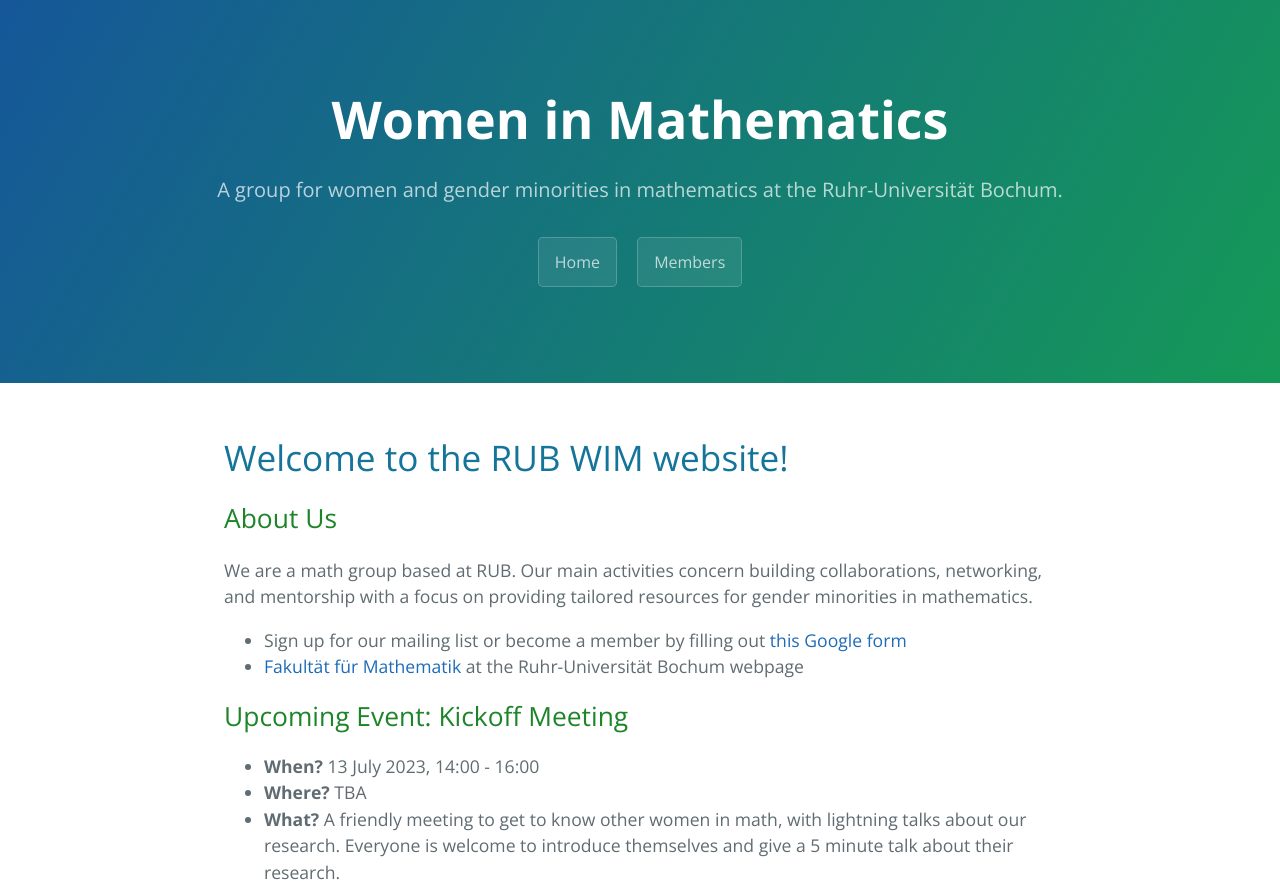
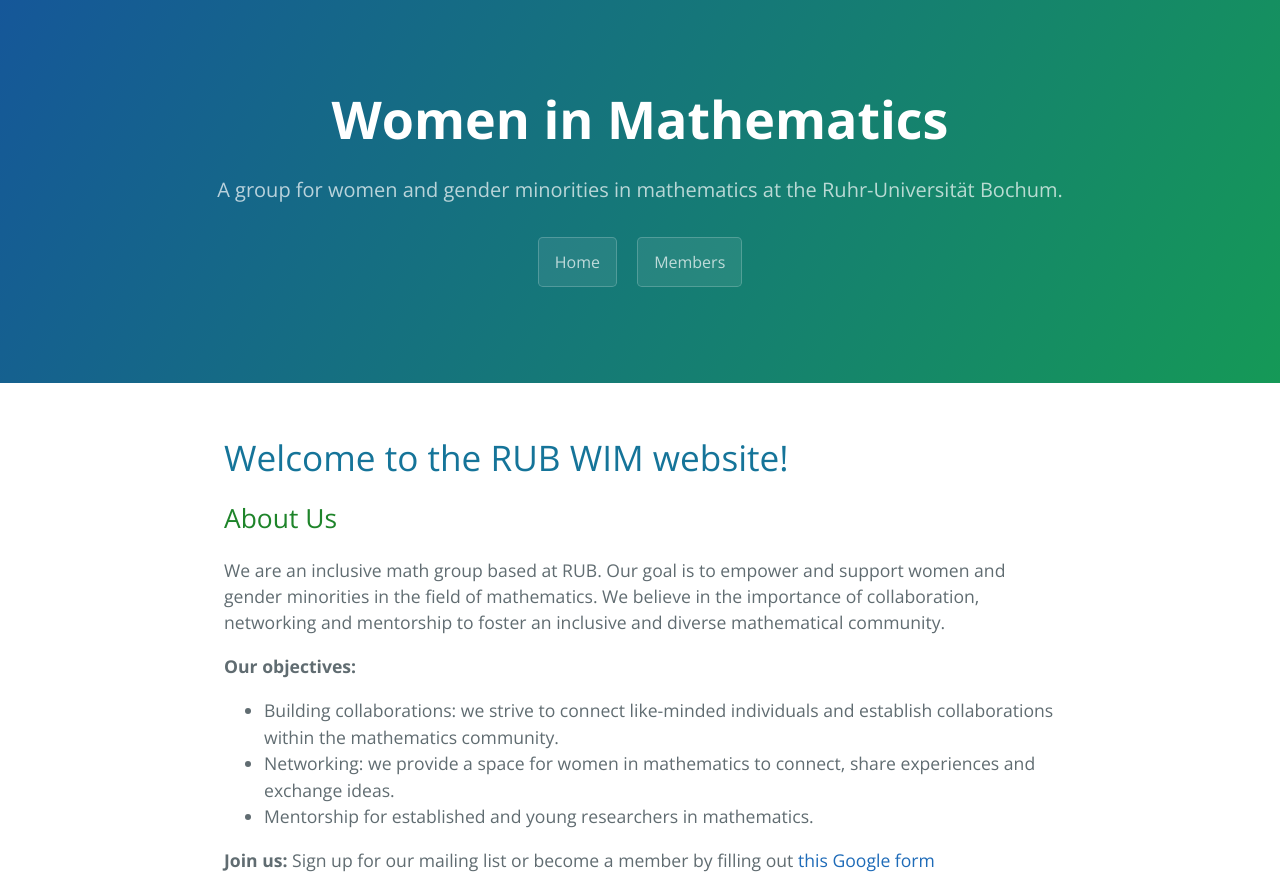
Before and after one commit to rub-wim/rub-wim.github.io, a Jekyll site: the page built from index.md, in a window 1280 px wide. Shown: the top 889 px of the page. Built offline with Jekyll 4.4.1, drawn with Linux system fonts in a browser that asks for light colours.

Commit message:
Add text

```diff
--- a/index.md
+++ b/index.md
@@ -22,10 +22,16 @@
 
 ## About Us
 
-We are a math group based at RUB.
-Our main activities concern building collaborations, networking, and mentorship with a focus on providing tailored resources for gender minorities in mathematics.
+We are an inclusive math group based at RUB.
+Our goal is to empower and support women and gender minorities in the field of mathematics. We believe in the importance of collaboration, networking and mentorship to foster an inclusive and diverse mathematical community.
 
--  Sign up for our mailing list or become a member by filling out [this Google form](https://docs.google.com/forms/d/e/1FAIpQLSdmaadCNGYQ25b-C8ToJdVUVEInu_W2b99f71fXeSLqNCN-1Q/viewform?usp=sf_link)
+**Our objectives:**
+
+- Building collaborations: we strive to connect like-minded individuals and establish collaborations within the mathematics community.
+- Networking: we provide a space for women in mathematics to connect, share experiences and exchange ideas.
+- Mentorship for established and young researchers in mathematics.
+
+**Join us:** Sign up for our mailing list or become a member by filling out [this Google form](https://docs.google.com/forms/d/e/1FAIpQLSdmaadCNGYQ25b-C8ToJdVUVEInu_W2b99f71fXeSLqNCN-1Q/viewform?usp=sf_link)
 - [Fakultät für Mathematik](https://math.ruhr-uni-bochum.de/) at the Ruhr-Universität Bochum webpage
 
 ## Upcoming Event: Kickoff Meeting
```
Also changed, not shown: 1 other file.
